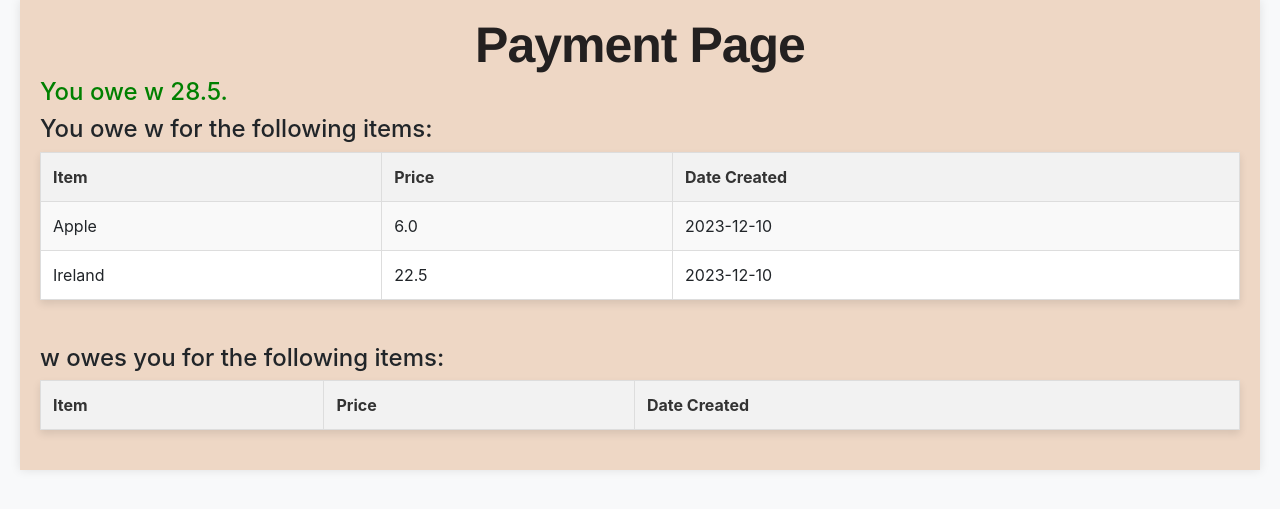
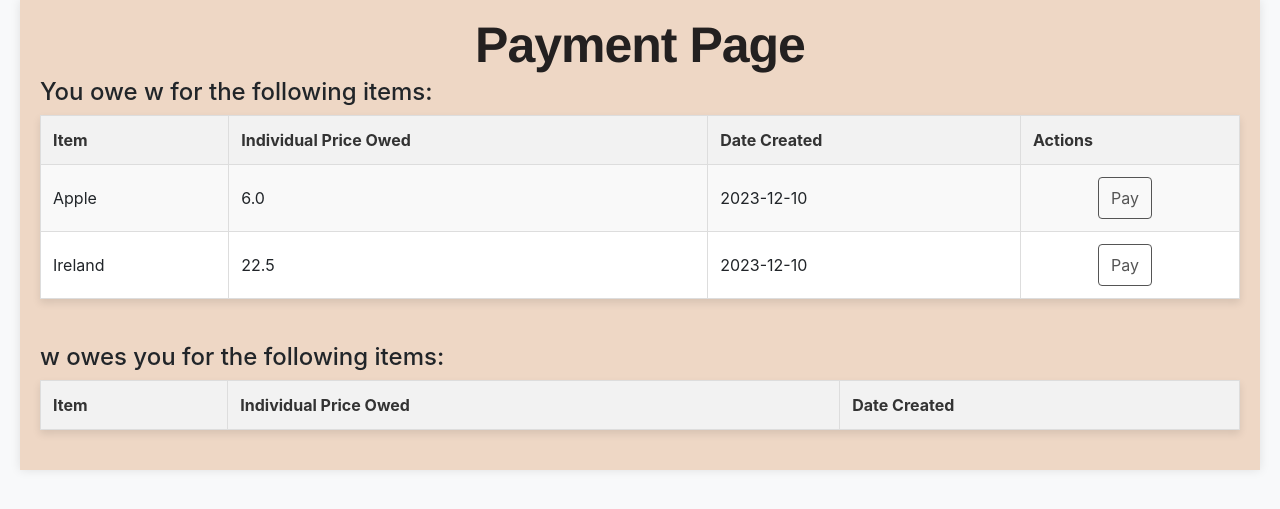
Before and after one commit to beknobloch/Roommate-Helper, a Flask app: page /pay/2 in a window 1280 px wide. Shown: the part 116-625 px from the top of the page. Run offline with Flask 3, Linux system fonts and the light colour scheme; a user stored in the database is signed in; data comes from the database, SQL or seed files in the repository; both versions use the stored data as it was before the commit; lists and menus that the app fills with data are empty.

Commit message:
Added payment functionality and displays paid on pay page when you pay

```diff
--- a/app.py
+++ b/app.py
@@ -24,6 +24,7 @@
     itemPrice = db.Column(db.Float, nullable=False)
     payerID = db.Column(db.Integer, db.ForeignKey('users.id'))
     date_created = db.Column(db.DateTime, default=datetime.utcnow)
+    paid = db.Column(db.Boolean, default=False)
 
     def __repr__(self):
         return '<Item %r>' % self.id
@@ -56,8 +57,6 @@
     users = Users.query.order_by(Users.date_created).all()
     items = Items.query.order_by(Items.date_created).all()
     return render_template('index.html', items=items, users=users)
-
-
 # ------------------ HOMEPAGE STUFF END ------------------ #
 
 
@@ -123,6 +122,7 @@
                          password=request.form.get("password"))
 
         try:
+
             db.session.add(new_user)
             db.session.commit()
         except:
@@ -172,6 +172,7 @@
     else:
         return "You have to log in to delete a user"
 
+
 @app.route('/pay/<int:id>')
 def pay(id):
     owed_balance = 0.00
@@ -183,6 +184,7 @@
             oweList_pass = []
             oweAmount_pass = []
             oweListDate_pass = []
+            itemBuyerList_pass = []
 
             for item in oweList:
                 if current_user in item.users:
@@ -190,6 +192,7 @@
                     oweAmount_pass.append(item.itemPrice / len(item.users))
                     oweList_pass.append(item)
                     oweListDate_pass.append(item.date_created.date())
+                    itemBuyerList_pass.append(user_to_pay)
 
             owedList = Items.query.filter_by(payerID=current_user.id)
             owedList_pass = []
@@ -201,13 +204,54 @@
                     owedAmount_pass.append(item.itemPrice / len(item.users))
                     owedList_pass.append(item)
                     owedListDate_pass.append(item.date_created.date())
-            combined_owe_list = zip(oweList_pass, oweAmount_pass, oweListDate_pass)
+            combined_owe_list = zip(oweList_pass, oweAmount_pass, oweListDate_pass, itemBuyerList_pass)
             combined_owed_list = zip(owedList_pass, owedAmount_pass, owedListDate_pass)
-            return render_template('payment.html', balance=owed_balance, user_to_pay=user_to_pay, combined_owe_list=combined_owe_list, combined_owed_list=combined_owed_list)
+            return render_template('payment.html', balance=owed_balance, user_to_pay=user_to_pay, combined_owe_list=combined_owe_list, combined_owed_list=combined_owed_list, item_user_status_dict=item_user_status_dict)
         # except:
         #     return 'There was an issue loading the pay page for that user'
     else:
         return "You have to log in to pay another user."
+
+
+item_user_status_dict = None
+
+
+def load_item_user_statuses():
+    users = Users.query.order_by(Users.date_created).all()
+    items = Items.query.order_by(Items.date_created).all()
+
+    item_user_status_dict = {}
+    for item in items:
+        user_dict = {}
+        for user in users:
+            user_dict[user.id] = False
+        item_user_status_dict[item.id] = user_dict
+    return item_user_status_dict
+
+
+@app.before_request
+def initialize():
+    global item_user_status_dict
+
+    if item_user_status_dict is None:
+        item_user_status_dict = load_item_user_statuses()
+
+
+@app.route('/payment/<int:id>/<int:payerID>')
+def payment(id, payerID):
+    current_item = Items.query.filter_by(id=id).first()
+    amount_to_pay = current_item.itemPrice / len(current_item.users)
+    user_to_pay = Users.query.filter_by(id=payerID).first()
+
+    if current_user.balance > amount_to_pay and not item_user_status_dict[current_user.id][user_to_pay.id]:
+        user_to_pay.balance += amount_to_pay
+        current_user.balance -= amount_to_pay
+        item_user_status_dict[current_user.id][user_to_pay.id] = True
+        db.session.commit()
+
+        return render_template('payment.html', user_to_pay=user_to_pay, item_user_status_dict=item_user_status_dict)
+    else:
+        return "There was an error with the payment for that user"
 # ------------------ ACCOUNT STUFF END ------------------ #
 
 
--- a/templates/index.html
+++ b/templates/index.html
@@ -7,7 +7,7 @@
 {% block body %}
 <h1>Welcome to Roommate Helper</h1>
     {% if current_user.is_authenticated %}
-        <h3>Current Items to Pay for</h3>
+        <h3>Current Items You Use</h3>
         <table>
             <tr>
                 <th>Item</th>
@@ -17,7 +17,7 @@
                 <th>Item Users</th>
             </tr>
             {% for item in items %}
-                {% if current_user in item.users and current_user.id != item.payerID%}
+                {% if current_user in item.users and current_user.id != item.payerID %}
                 <tr>
                     <td>{{ item.itemName }}</td>
                     <td>{{ item.itemPrice }}</td>
--- a/templates/payment.html
+++ b/templates/payment.html
@@ -7,20 +7,28 @@
 {% block body %}
     <h1>Payment Page</h1>
 
-    <h4 style="color:green">You owe {{user_to_pay.username}} {{balance}}.</h4>
+    <!--<h4 style="color:green">You owe  {# {{user_to_pay.username}} {{balance}} #}.</h4>-->
 
     <h4>You owe {{user_to_pay.username}} for the following items:</h4>
     <table>
     <tr>
         <th>Item</th>
-        <th>Price</th>
+        <th>Individual Price Owed</th>
         <th>Date Created</th>
+        <th>Actions</th>
     </tr>
-    {% for item, amount, date in combined_owe_list %}
+    {% for item, amount, date, payer in combined_owe_list %}
     <tr>
         <td>{{ item.itemName }}</td>
         <td>{{ amount }}</td>
         <td>{{ date }}</td>
+        {% if item_user_status_dict[item.id][user_to_pay.id] == True %}
+        <td>Paid</td>
+        {% else %}
+        <td class="action-links">
+            <a href="/payment/{{ item.id }}/{{ user_to_pay.id }}">Pay</a>
+        </td>
+        {% endif %}
     </tr>
     {% endfor %}
 </table>
@@ -31,7 +39,7 @@
 <table>
     <tr>
         <th>Item</th>
-        <th>Price</th>
+        <th>Individual Price Owed</th>
         <th>Date Created</th>
     </tr>
     {% for item, amount, date in combined_owed_list %}
```
Also changed, not shown: test.py (+47 -37 lines), instance/test.db (deleted).
